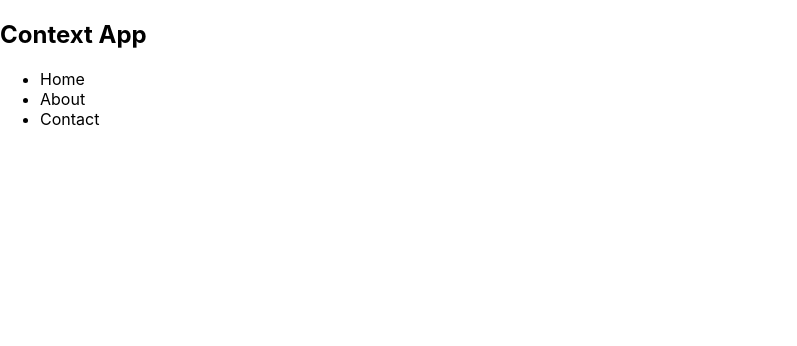
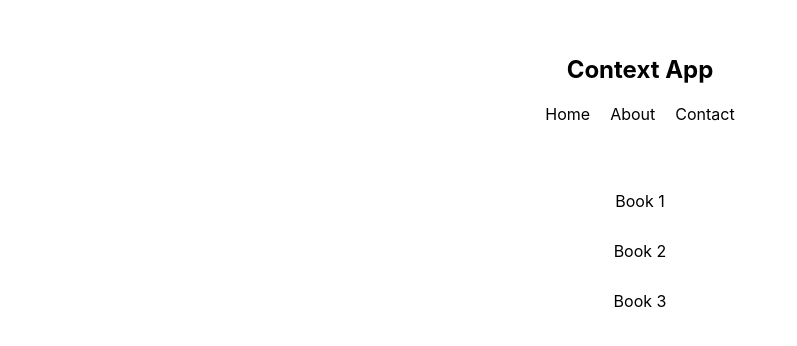
Before and after one commit to RichardMillerWimmer/contextapp, a React (Create React App) app: page / in a window 1280 px wide. Shown: the top 346 px of the page, without its empty margins (0-797 px from the left). Built offline with nearby package versions, Linux system fonts and the light colour scheme.

Commit message:
BookList.js and css added

```diff
--- a/src/App.js
+++ b/src/App.js
@@ -1,10 +1,12 @@
 import React from 'react';
+import { BookList } from './components/BookList';
 import { Navbar } from './components/Navbar';
 
 function App() {
   return (
     <div className="App">
       <Navbar />
+      <BookList />
     </div>
   );
 }
--- /dev/null
+++ b/src/components/BookList.js
@@ -0,0 +1,13 @@
+import React from 'react'
+
+export const BookList = () => {
+    return (
+        <div className='book-list'>
+            <ul>
+                <li>Book 1</li>
+                <li>Book 2</li>
+                <li>Book 3</li>
+            </ul>
+        </div>
+    )
+}
--- a/src/index.css
+++ b/src/index.css
@@ -7,7 +7,41 @@ body {
   -moz-osx-font-smoothing: grayscale;
 }
 
-code {
-  font-family: source-code-pro, Menlo, Monaco, Consolas, 'Courier New',
-    monospace;
+body {
+  margin: 0;
+  font-family: -apple-system, BlinkMacSystemFont, "Segoe UI", "Roboto", "Oxygen",
+    "Ubuntu", "Cantarell", "Fira Sans", "Droid Sans", "Helvetica Neue",
+    sans-serif;
+  -webkit-font-smoothing: antialiased;
+  -moz-osx-font-smoothing: grayscale;
 }
+
+/* app styles */
+.App {
+  max-width: 400px;
+  margin: 30px auto;
+  text-align: center;
+}
+nav{
+  padding: 5px;
+}
+nav ul {
+  padding: 0;
+}
+nav ul li {
+  display: inline-block;
+  margin: 0 10px;
+}
+.book-list {
+  padding: 20px;
+  margin-bottom: 20px;
+}
+.book-list ul{
+  padding: 0;
+  list-style-type: none;
+}
+.book-list li {
+  padding: 10px;
+  margin: 10px auto;
+  border-radius: 10px;
+}
```
